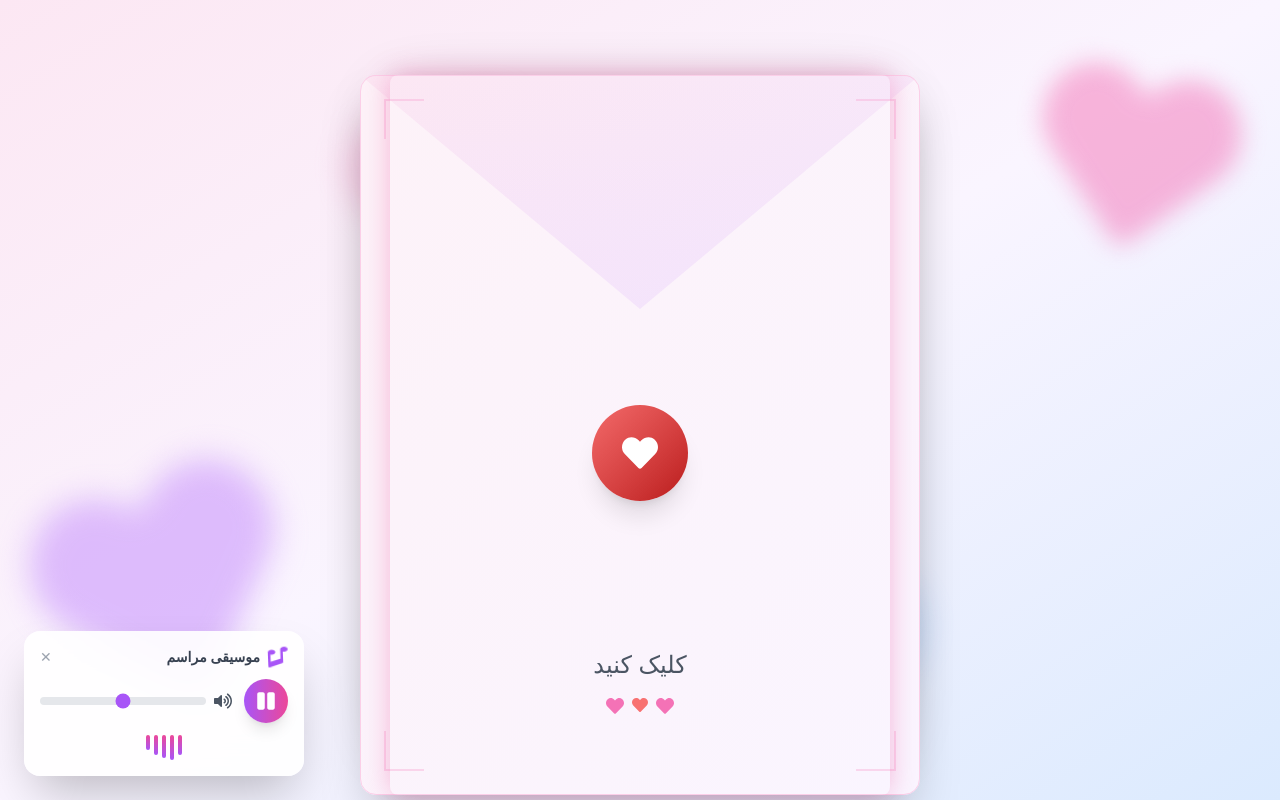
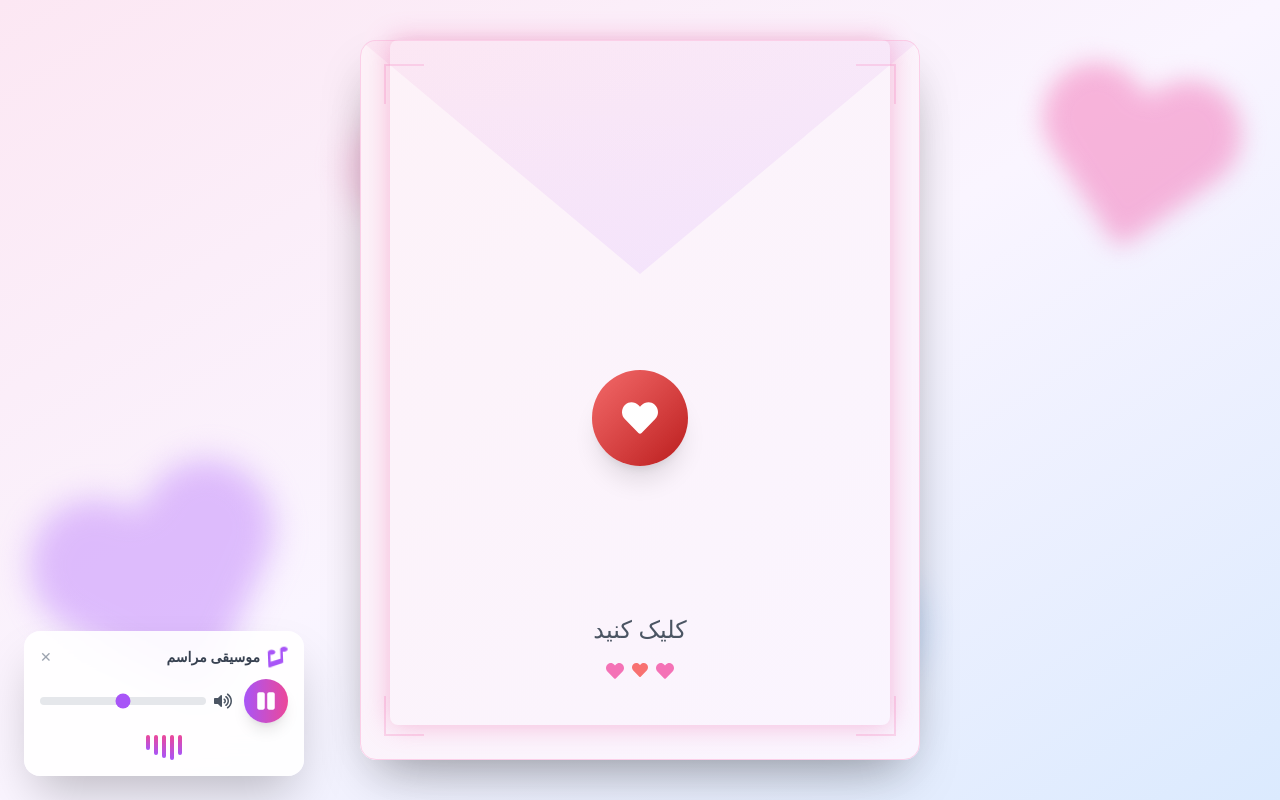
Before and after one commit to noobogami/digital-wedding-card, a React (Vite) app: page / in a window 1280 px wide. Built offline with nearby package versions, Linux system fonts and the light colour scheme; a web font is replaced by a local one.

Commit message:
some refinements

```diff
--- a/src/components/Hero.jsx
+++ b/src/components/Hero.jsx
@@ -96,13 +96,14 @@ const Hero = () => {
 
       {/* Content */}
       <div className="relative z-10 px-4 w-full flex items-center justify-center">
-        <div className="relative w-[500px] max-w-[90vw]">
+        <div className="relative w-[500px] max-w-[90vw]" style={{ minHeight: '650px' }}>
           {/* CARD - Always present, behind envelope */}
           <motion.div
             initial={{ opacity: 0, y: 20 }}
             animate={{ opacity: 1, y: 0 }}
             transition={{ duration: 0.8, delay: 0.3 }}
             style={{ perspective: '2000px' }}
+            className="relative"
           >
         <motion.div
           animate={{
@@ -365,17 +366,18 @@ const Hero = () => {
               duration: 1,
               ease: [0.43, 0.13, 0.23, 0.96],
             }}
-            className="absolute top-0 left-0 w-full flex items-center justify-center"
-            style={{ zIndex: envelopeOpened ? -1 : 10, pointerEvents: envelopeOpened ? 'none' : 'auto' }}
+            className="absolute inset-0 flex items-start justify-center"
+            style={{ zIndex: 100, pointerEvents: envelopeOpened ? 'none' : 'auto', top: '-35px' }}
           >
             <motion.div
-              className="cursor-pointer"
+              className="cursor-pointer bg-gradient-to-br from-pink-100 via-purple-50 to-blue-100"
               whileHover={!envelopeOpened ? { scale: 1.02 } : {}}
               whileTap={!envelopeOpened ? { scale: 0.98 } : {}}
               onClick={() => !envelopeOpened && setEnvelopeOpened(true)}
+              style={{ borderRadius: '1rem' }}
             >
               {/* Envelope Body - Bigger than card */}
-              <div className="relative w-[560px] h-[720px] max-w-[95vw]">
+              <div className="relative w-[560px] h-[720px]">
                 {/* Back of envelope */}
                 <div className="absolute inset-0 bg-gradient-to-br from-pink-50 to-purple-50 rounded-2xl shadow-2xl border border-pink-200" />
 
```
